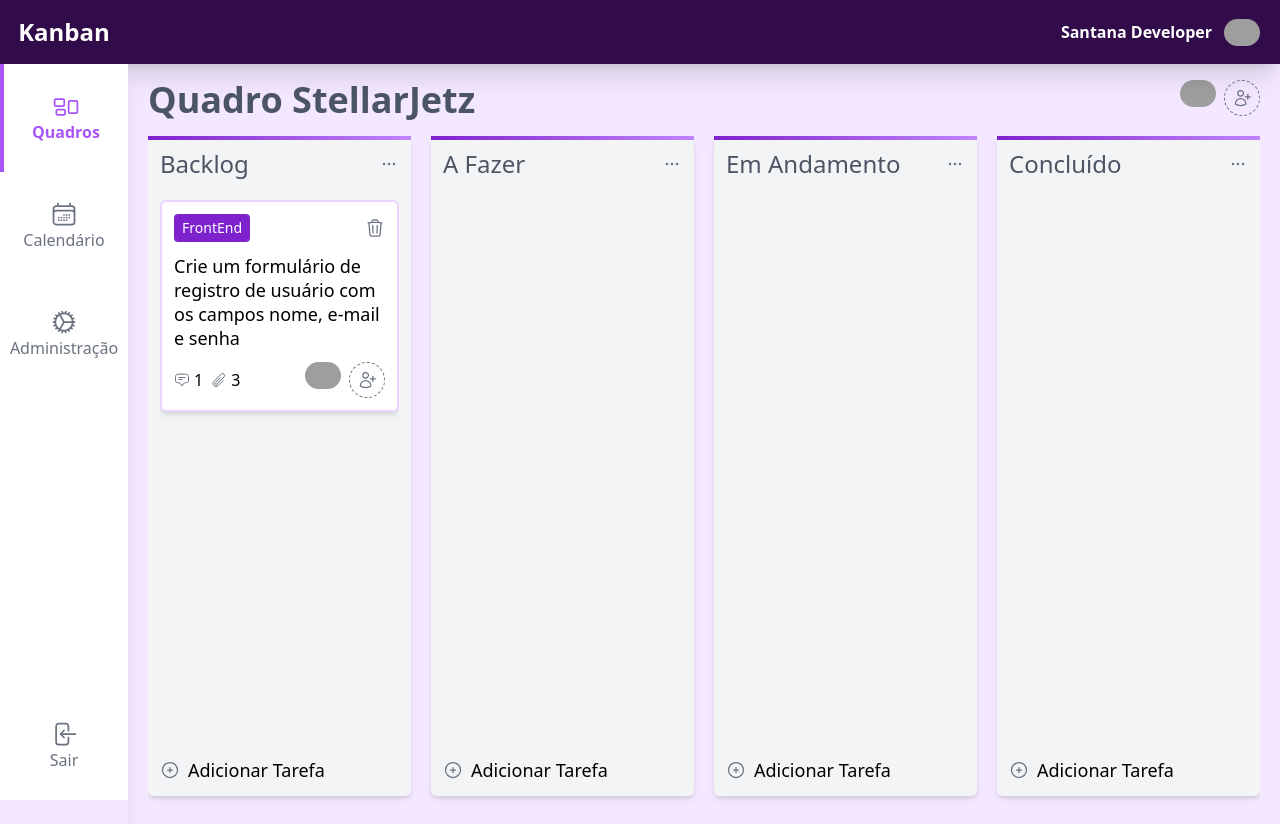
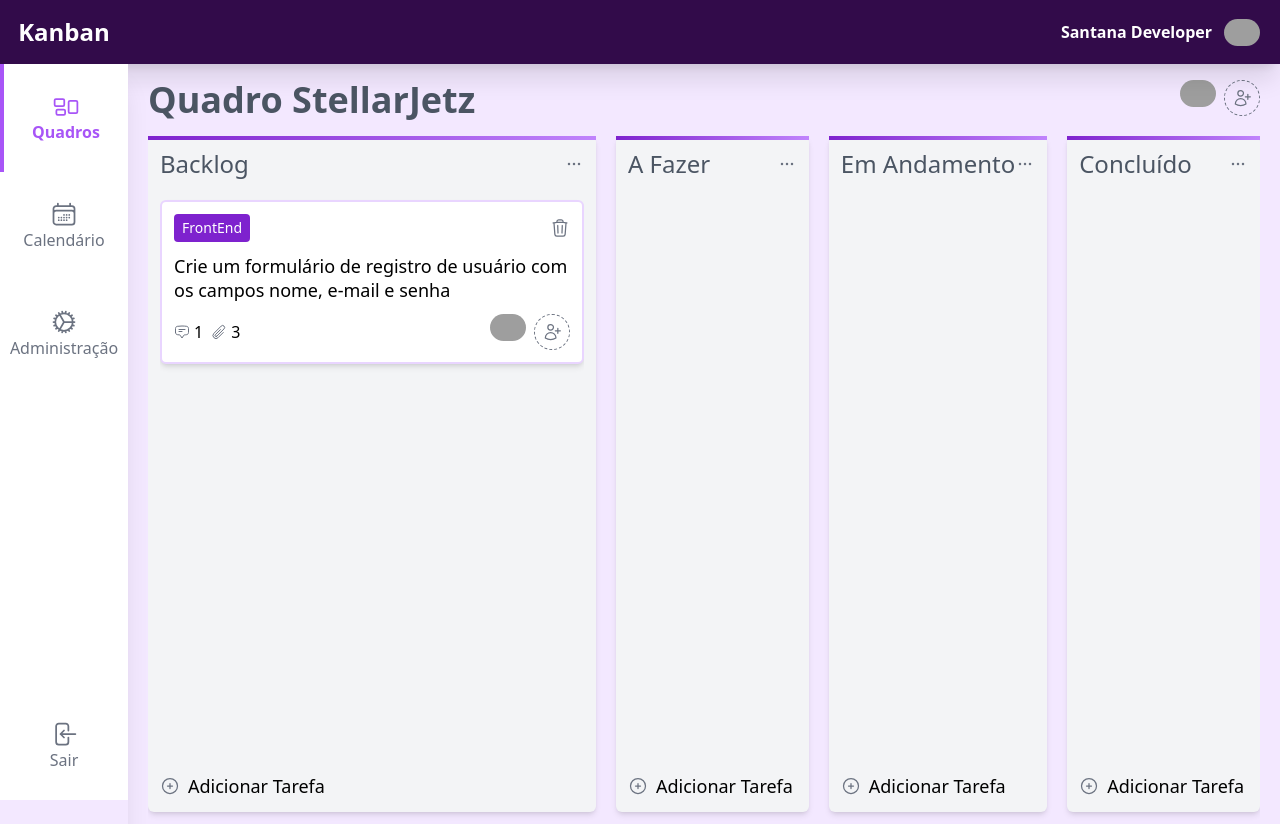
Before and after one commit to SantanaDeveloper/quadro-kanban-reactjs, a Next.js app: page / in a window 1280 px wide. Built offline with nearby package versions, Linux system fonts and the light colour scheme; grey boxes are pictures that could not be loaded.

Commit message:
Ajuste nos quadros

```diff
--- a/src/app/globals.css
+++ b/src/app/globals.css
@@ -10,8 +10,8 @@
 
     /* Works on Chrome, Edge, and Safari */
     *::-webkit-scrollbar {
-        width: 5px;
-        border-radius:5px;
+        width: 2px;
+        border-radius:2px;
     }
 
     *::-webkit-scrollbar-track {
--- a/src/app/page.tsx
+++ b/src/app/page.tsx
@@ -162,7 +162,7 @@ export default function Home() {
                 return (
                   <div
                     key={board.boardName}
-                    className="w-full"
+                    className="w-full min-w-max"
                   >
                     <Droppable droppableId={Bindex.toString()}>
                       {(provided, snapshot) => (
@@ -171,8 +171,7 @@ export default function Home() {
                           ref={provided.innerRef}
                         >
                           <div
-                            className={`bg-gray-100 rounded-md shadow-md
-                            flex flex-col  relative  p-3
+                            className={`max-w-xs md:max-w-md bg-gray-100 rounded-md shadow-md flex flex-col relative p-3
                             ${snapshot.isDraggingOver && "bg-purple-200"}`}
                           >
                             <span className="w-full h-1 bg-gradient-to-r from-purple-700 to-purple-400 absolute inset-x-0 top-0"></span>
@@ -184,7 +183,7 @@ export default function Home() {
                             </h4>
 
                             <div
-                              className="overflow-y-auto overflow-x-hidden h-[58vh] md:h-[68vh] "
+                              className="overflow-y-auto overflow-x-hidden h-[58vh] md:h-[70vh] "
                             >
                               {board.items.length > 0 &&
                                 board.items.map((task, index) => {
```
